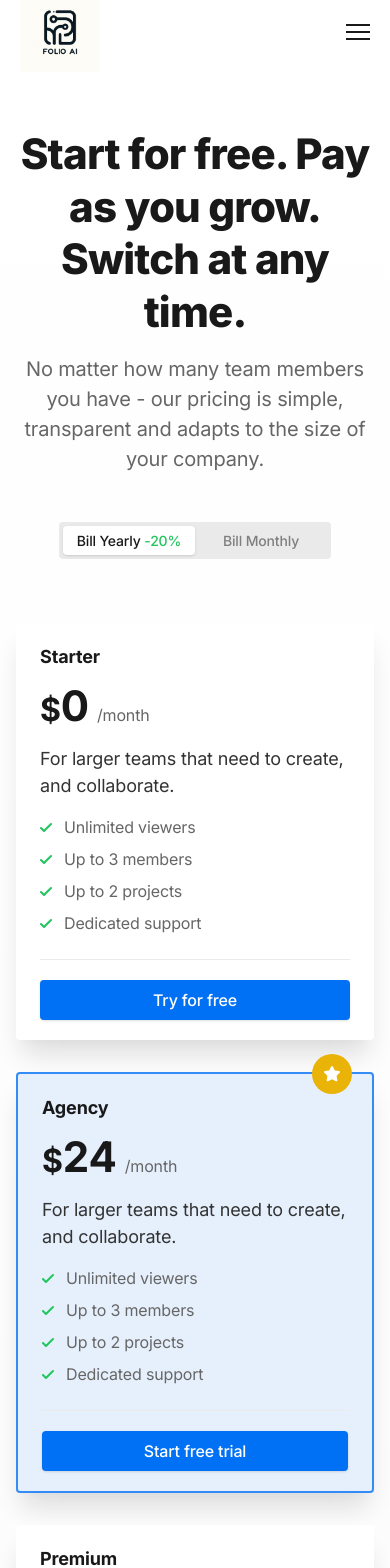
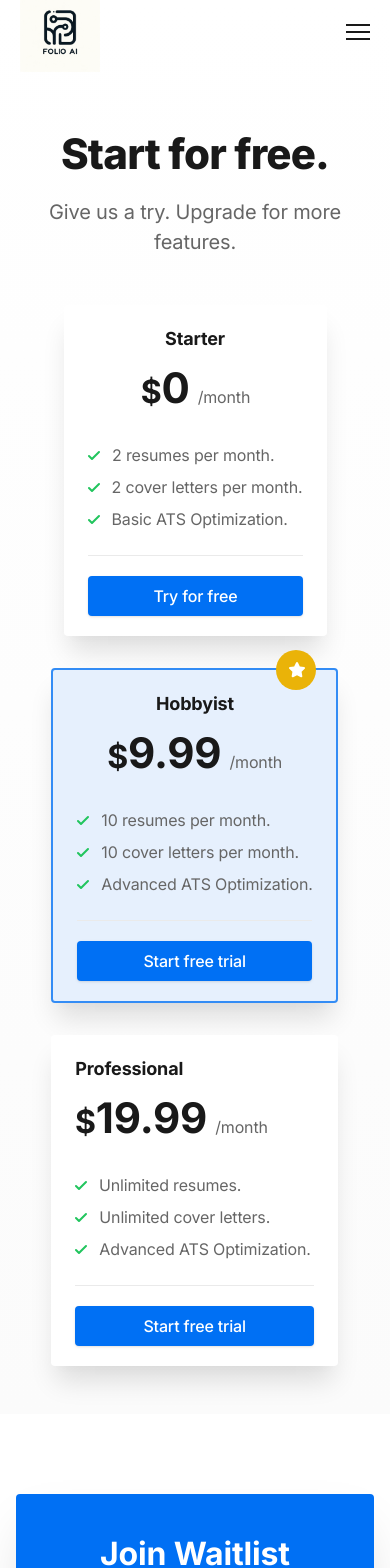
Before and after one commit to Folio-AI/folio_landing_page, a Next.js app: page /pricing in a window 390 px wide. Shown: the top 1568 px of the page. Built offline with nearby package versions, Linux system fonts and the light colour scheme.

Commit message:
Removed template content and added pricing page

```diff
--- a/app/(default)/pricing/page.tsx
+++ b/app/(default)/pricing/page.tsx
@@ -13,9 +13,9 @@ export default function Pricing() {
   return (
     <>
       <PricingTables />
-      <FeaturesTable />
+      {/* <FeaturesTable />
       <TestimonialsCarousel />
-      <Faqs />
+      <Faqs /> */}
       <Cta />
     </>
   )
--- a/components/pricing-tables.tsx
+++ b/components/pricing-tables.tsx
@@ -13,15 +13,16 @@ export default function PricingTables() {
 
           {/* Section header */}
           <div className="max-w-3xl mx-auto text-center pb-12">
-            <h1 className="h1 mb-4" data-aos="zoom-y-out">Start for free. Pay as you grow. Switch at any time.</h1>
-            <p className="text-xl text-gray-600" data-aos="zoom-y-out" data-aos-delay="150">No matter how many team members you have - our pricing is simple, transparent and adapts to the size of your company.</p>
+            <h1 className="h1 mb-4" data-aos="zoom-y-out">Start for free.</h1>
+            <p className="text-xl text-gray-600" data-aos="zoom-y-out" data-aos-delay="150">
+              Give us a try. Upgrade for more features.</p>
           </div>
 
           {/* Pricing tables */}
           <div>
 
             {/* Pricing toggle */}
-            <div className="flex justify-center max-w-xs m-auto mb-16" data-aos="zoom-y-out" data-aos-delay="300">
+            {/* <div className="flex justify-center max-w-xs m-auto mb-16" data-aos="zoom-y-out" data-aos-delay="300">
               <div className="relative flex w-full mx-6 p-1 bg-gray-200 rounded">
                 <span
                   className="absolute inset-0 m-1 pointer-events-none"
@@ -32,19 +33,19 @@ export default function PricingTables() {
                 <button
                   className={`relative flex-1 text-sm font-medium p-1 transition duration-150 ease-in-out ${!annual && 'text-gray-500'}`}
                   onClick={(e) => { e.preventDefault(); setAnnual(true); }}
-                >Bill Yearly <span className="text-green-500">-20%</span>
+                >Bill Yearly
                 </button>
                 <button
                   className={`relative flex-1 text-sm font-medium p-1 transition duration-150 ease-in-out ${annual && 'text-gray-500'}`}
                   onClick={(e) => { e.preventDefault(); setAnnual(false); }}
                 >Bill Monthly</button>
               </div>
-            </div>
-
-            <div className="max-w-sm md:max-w-2xl xl:max-w-none mx-auto grid gap-8 md:grid-cols-2 xl:grid-cols-4 xl:gap-6 items-start">
+            </div> */}
+<div className="flex justify-center">
+            <div className="max-w-sm md:max-w-2xl xl:max-w-none mx-auto grid gap-8 md:grid-cols-2 xl:grid-cols-3 xl:gap-6 items-start">
 
               {/* Pricing table 1 */}
-              <div className="relative flex flex-col h-full py-5 px-6 rounded bg-white shadow-xl" data-aos="zoom-y-out" data-aos-delay="450">
+              <div className="relative flex flex-col h-full py-5 px-6 rounded bg-white shadow-xl mx-auto text-center" data-aos="zoom-y-out" data-aos-delay="450">
                 <div className="mb-4">
                   <div className="text-lg font-bold mb-1">Starter</div>
                   <div className="inline-flex items-baseline mb-2">
@@ -52,33 +53,39 @@ export default function PricingTables() {
                     <span className="text-4xl font-bold">0</span>
                     <span className="text-gray-600 pl-2">/month</span>
                   </div>
-                  <div className="text-lg text-gray-800">For larger teams that need to create, and collaborate.</div>
+                  <div className="text-lg text-gray-800"></div>
                 </div>
                 <ul className="text-gray-600 -mb-2 grow">
                   <li className="flex items-center mb-2">
                     <svg className="w-3 h-3 fill-current text-green-500 mr-3 shrink-0" viewBox="0 0 12 12" xmlns="http://www.w3.org/2000/svg">
                       <path d="M10.28 2.28L3.989 8.575 1.695 6.28A1 1 0 00.28 7.695l3 3a1 1 0 001.414 0l7-7A1 1 0 0010.28 2.28z" />
                     </svg>
-                    <span>Unlimited viewers</span>
+                    <span>2 resumes per month.</span>
                   </li>
                   <li className="flex items-center mb-2">
                     <svg className="w-3 h-3 fill-current text-green-500 mr-3 shrink-0" viewBox="0 0 12 12" xmlns="http://www.w3.org/2000/svg">
                       <path d="M10.28 2.28L3.989 8.575 1.695 6.28A1 1 0 00.28 7.695l3 3a1 1 0 001.414 0l7-7A1 1 0 0010.28 2.28z" />
                     </svg>
-                    <span>Up to 3 members</span>
+                    <span>2 cover letters per month.</span>
                   </li>
+                  {/* <li className="flex items-center mb-2">
+                    <svg className="w-3 h-3 fill-current text-green-500 mr-3 shrink-0" viewBox="0 0 12 12" xmlns="http://www.w3.org/2000/svg">
+                      <path d="M10.28 2.28L3.989 8.575 1.695 6.28A1 1 0 00.28 7.695l3 3a1 1 0 001.414 0l7-7A1 1 0 0010.28 2.28z" />
+                    </svg>
+                    <span>Access to a basic set of resume and cover letter templates.</span>
+                  </li> */}
                   <li className="flex items-center mb-2">
                     <svg className="w-3 h-3 fill-current text-green-500 mr-3 shrink-0" viewBox="0 0 12 12" xmlns="http://www.w3.org/2000/svg">
                       <path d="M10.28 2.28L3.989 8.575 1.695 6.28A1 1 0 00.28 7.695l3 3a1 1 0 001.414 0l7-7A1 1 0 0010.28 2.28z" />
                     </svg>
-                    <span>Up to 2 projects</span>
+                    <span>Basic ATS Optimization.</span>
                   </li>
-                  <li className="flex items-center mb-2">
+                  {/* <li className="flex items-center mb-2">
                     <svg className="w-3 h-3 fill-current text-green-500 mr-3 shrink-0" viewBox="0 0 12 12" xmlns="http://www.w3.org/2000/svg">
                       <path d="M10.28 2.28L3.989 8.575 1.695 6.28A1 1 0 00.28 7.695l3 3a1 1 0 001.414 0l7-7A1 1 0 0010.28 2.28z" />
                     </svg>
                     <span>Dedicated support</span>
-                  </li>
+                  </li> */}
                 </ul>
                 <div className="border-t border-gray-200 pt-5 mt-6">
                   <a className="btn-sm text-white bg-blue-600 hover:bg-blue-700 w-full" href="#0">Try for free</a>
@@ -86,46 +93,46 @@ export default function PricingTables() {
               </div>
 
               {/* Pricing table 2 */}
-              <div className="relative flex flex-col h-full py-5 px-6 rounded bg-blue-100 shadow-xl border-2 border-blue-500" data-aos="zoom-y-out" data-aos-delay="450">
+              <div className="relative flex flex-col h-full py-5 px-6 rounded bg-blue-100 shadow-xl border-2 border-blue-500 mx-auto text-center" data-aos="zoom-y-out" data-aos-delay="450">
                 <div className="absolute top-0 right-0 mr-5 p-3 -mt-5 bg-yellow-500 rounded-full">
                   <svg className="w-4 h-4 fill-current text-white" viewBox="0 0 16 16" xmlns="http://www.w3.org/2000/svg">
                     <path d="M15.145 5.05l-4.316-.627L8.898.513c-.338-.684-1.456-.684-1.794 0l-1.93 3.91-4.317.627a1.002 1.002 0 00-.554 1.707l3.124 3.044-.737 4.3a1 1 0 001.45 1.053L8 13.125l3.862 2.03c.728.381 1.59-.234 1.45-1.054l-.736-4.299L15.7 6.758a1.003 1.003 0 00-.555-1.708z" />
                   </svg>
                 </div>
                 <div className="mb-4">
-                  <div className="text-lg font-bold mb-1">Agency</div>
+                  <div className="text-lg font-bold mb-1">Hobbyist</div>
                   <div className="inline-flex items-baseline mb-2">
                     <span className="text-3xl font-bold">$</span>
-                    <span className="text-4xl font-bold">{annual ? '24' : '34'}</span>
+                    <span className="text-4xl font-bold">{annual ? '9.99' : '34'}</span>
                     <span className="text-gray-600 pl-2">/month</span>
                   </div>
-                  <div className="text-lg text-gray-800">For larger teams that need to create, and collaborate.</div>
+                  <div className="text-lg text-gray-800"></div>
                 </div>
                 <ul className="text-gray-600 -mb-2 grow">
                   <li className="flex items-center mb-2">
                     <svg className="w-3 h-3 fill-current text-green-500 mr-3 shrink-0" viewBox="0 0 12 12" xmlns="http://www.w3.org/2000/svg">
                       <path d="M10.28 2.28L3.989 8.575 1.695 6.28A1 1 0 00.28 7.695l3 3a1 1 0 001.414 0l7-7A1 1 0 0010.28 2.28z" />
                     </svg>
-                    <span>Unlimited viewers</span>
+                    <span>10 resumes per month.</span>
                   </li>
                   <li className="flex items-center mb-2">
                     <svg className="w-3 h-3 fill-current text-green-500 mr-3 shrink-0" viewBox="0 0 12 12" xmlns="http://www.w3.org/2000/svg">
                       <path d="M10.28 2.28L3.989 8.575 1.695 6.28A1 1 0 00.28 7.695l3 3a1 1 0 001.414 0l7-7A1 1 0 0010.28 2.28z" />
                     </svg>
-                    <span>Up to 3 members</span>
+                    <span>10 cover letters per month.</span>
                   </li>
                   <li className="flex items-center mb-2">
                     <svg className="w-3 h-3 fill-current text-green-500 mr-3 shrink-0" viewBox="0 0 12 12" xmlns="http://www.w3.org/2000/svg">
                       <path d="M10.28 2.28L3.989 8.575 1.695 6.28A1 1 0 00.28 7.695l3 3a1 1 0 001.414 0l7-7A1 1 0 0010.28 2.28z" />
                     </svg>
-                    <span>Up to 2 projects</span>
+                    <span>Advanced ATS Optimization.</span>
                   </li>
-                  <li className="flex items-center mb-2">
+                  {/* <li className="flex items-center mb-2">
                     <svg className="w-3 h-3 fill-current text-green-500 mr-3 shrink-0" viewBox="0 0 12 12" xmlns="http://www.w3.org/2000/svg">
                       <path d="M10.28 2.28L3.989 8.575 1.695 6.28A1 1 0 00.28 7.695l3 3a1 1 0 001.414 0l7-7A1 1 0 0010.28 2.28z" />
                     </svg>
                     <span>Dedicated support</span>
-                  </li>
+                  </li> */}
                 </ul>
                 <div className="border-t border-gray-200 pt-5 mt-6">
                   <a className="btn-sm text-white bg-blue-600 hover:bg-blue-700 w-full" href="#0">Start free trial</a>
@@ -135,39 +142,39 @@ export default function PricingTables() {
               {/* Pricing table 3 */}
               <div className="relative flex flex-col h-full py-5 px-6 rounded bg-white shadow-xl" data-aos="zoom-y-out" data-aos-delay="450">
                 <div className="mb-4">
-                  <div className="text-lg font-bold mb-1">Premium</div>
+                  <div className="text-lg font-bold mb-1">Professional</div>
                   <div className="inline-flex items-baseline mb-2">
                     <span className="text-3xl font-bold">$</span>
-                    <span className="text-4xl font-bold">{annual ? '49' : '59'}</span>
+                    <span className="text-4xl font-bold">{annual ? '19.99' : '59'}</span>
                     <span className="text-gray-600 pl-2">/month</span>
                   </div>
-                  <div className="text-lg text-gray-800">For larger teams that need to create, and collaborate.</div>
+                  <div className="text-lg text-gray-800"></div>
                 </div>
                 <ul className="text-gray-600 -mb-2 grow">
                   <li className="flex items-center mb-2">
                     <svg className="w-3 h-3 fill-current text-green-500 mr-3 shrink-0" viewBox="0 0 12 12" xmlns="http://www.w3.org/2000/svg">
                       <path d="M10.28 2.28L3.989 8.575 1.695 6.28A1 1 0 00.28 7.695l3 3a1 1 0 001.414 0l7-7A1 1 0 0010.28 2.28z" />
                     </svg>
-                    <span>Unlimited viewers</span>
+                    <span>Unlimited resumes.</span>
                   </li>
                   <li className="flex items-center mb-2">
                     <svg className="w-3 h-3 fill-current text-green-500 mr-3 shrink-0" viewBox="0 0 12 12" xmlns="http://www.w3.org/2000/svg">
                       <path d="M10.28 2.28L3.989 8.575 1.695 6.28A1 1 0 00.28 7.695l3 3a1 1 0 001.414 0l7-7A1 1 0 0010.28 2.28z" />
                     </svg>
-                    <span>Up to 3 members</span>
+                    <span>Unlimited cover letters.</span>
                   </li>
                   <li className="flex items-center mb-2">
                     <svg className="w-3 h-3 fill-current text-green-500 mr-3 shrink-0" viewBox="0 0 12 12" xmlns="http://www.w3.org/2000/svg">
                       <path d="M10.28 2.28L3.989 8.575 1.695 6.28A1 1 0 00.28 7.695l3 3a1 1 0 001.414 0l7-7A1 1 0 0010.28 2.28z" />
                     </svg>
-                    <span>Up to 2 projects</span>
+                    <span>Advanced ATS Optimization.</span>
                   </li>
-                  <li className="flex items-center mb-2">
+                  {/* <li className="flex items-center mb-2">
                     <svg className="w-3 h-3 fill-current text-green-500 mr-3 shrink-0" viewBox="0 0 12 12" xmlns="http://www.w3.org/2000/svg">
                       <path d="M10.28 2.28L3.989 8.575 1.695 6.28A1 1 0 00.28 7.695l3 3a1 1 0 001.414 0l7-7A1 1 0 0010.28 2.28z" />
                     </svg>
                     <span>Dedicated support</span>
-                  </li>
+                  </li> */}
                 </ul>
                 <div className="border-t border-gray-200 pt-5 mt-6">
                   <a className="btn-sm text-white bg-blue-600 hover:bg-blue-700 w-full" href="#0">Start free trial</a>
@@ -175,7 +182,7 @@ export default function PricingTables() {
               </div>
 
               {/* Pricing table 4 */}
-              <div className="relative flex flex-col h-full py-5 px-6 rounded bg-white shadow-xl" data-aos="zoom-y-out" data-aos-delay="450">
+              {/* <div className="relative flex flex-col h-full py-5 px-6 rounded bg-white shadow-xl" data-aos="zoom-y-out" data-aos-delay="450">
                 <div className="mb-4">
                   <div className="text-lg font-bold mb-1">Enterprise</div>
                   <div className="inline-flex items-baseline mb-2">
@@ -214,10 +221,10 @@ export default function PricingTables() {
                 <div className="border-t border-gray-200 pt-5 mt-6">
                   <a className="btn-sm text-white bg-blue-600 hover:bg-blue-700 w-full" href="#0">Start free trial</a>
                 </div>
-              </div>
+              </div> */}
 
             </div>
-
+          </div>
           </div>
 
         </div>
--- a/components/ui/footer.tsx
+++ b/components/ui/footer.tsx
@@ -108,10 +108,11 @@ export default function Footer() {
             </form>
           </div> */}
 
+
         </div>
 
 
-        <div className="md:flex md:items-center md:justify-between py-4 md:py-8 border-t border-gray-200">
+        {/* <div className="md:flex md:items-center md:justify-between py-4 md:py-8 border-t border-gray-200">
 
 
           <ul className="flex mb-4 md:order-1 md:ml-4 md:mb-0">
@@ -138,10 +139,9 @@ export default function Footer() {
             </li>
           </ul>
 
-          {/* Copyrights note */}
           <div className="text-sm text-gray-600 mr-4">&copy; Folio AI. All rights reserved.</div>
 
-        </div>
+        </div> */}
 
       </div>
     </footer>
```
Also changed, not shown: components/features-home.tsx (+30 -21 lines), components/ui/header.tsx (+7 -1 lines).
